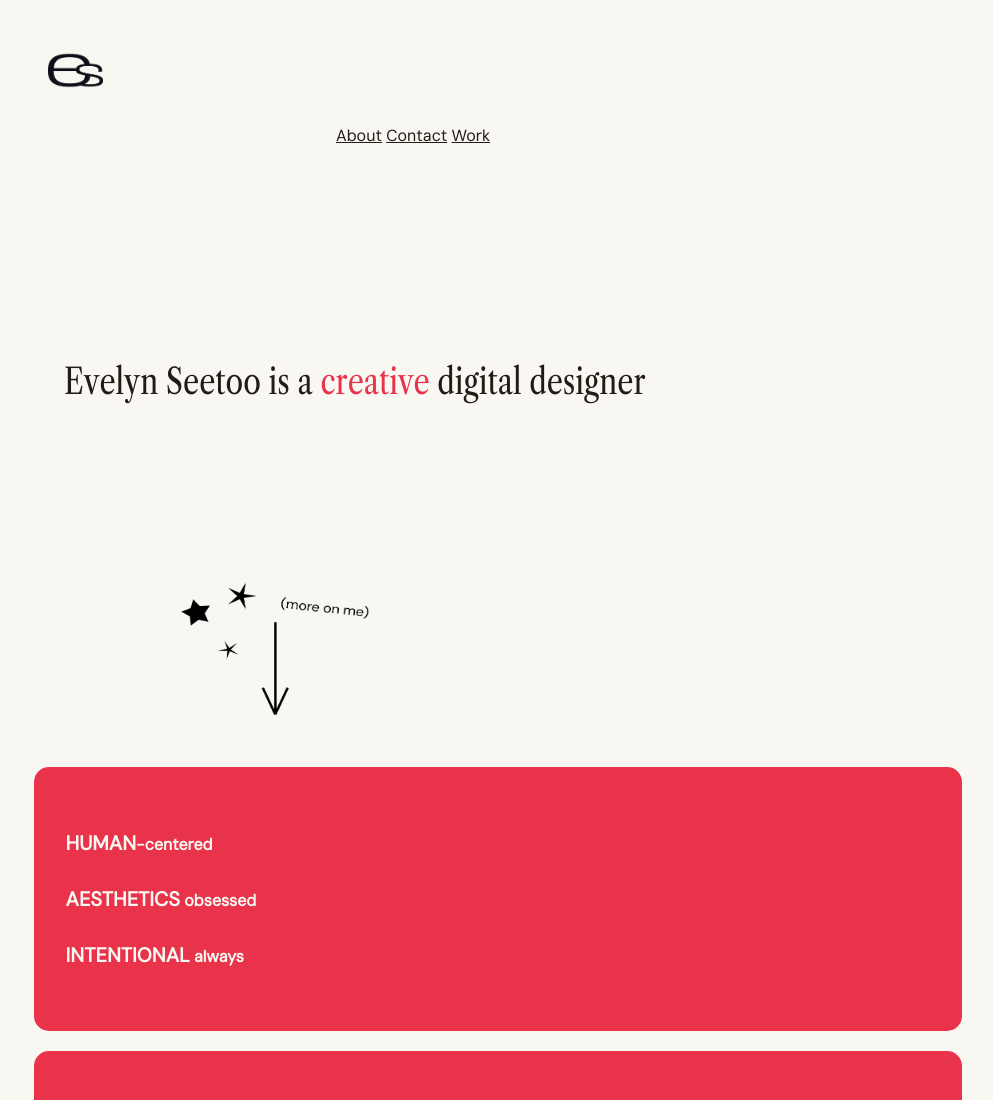
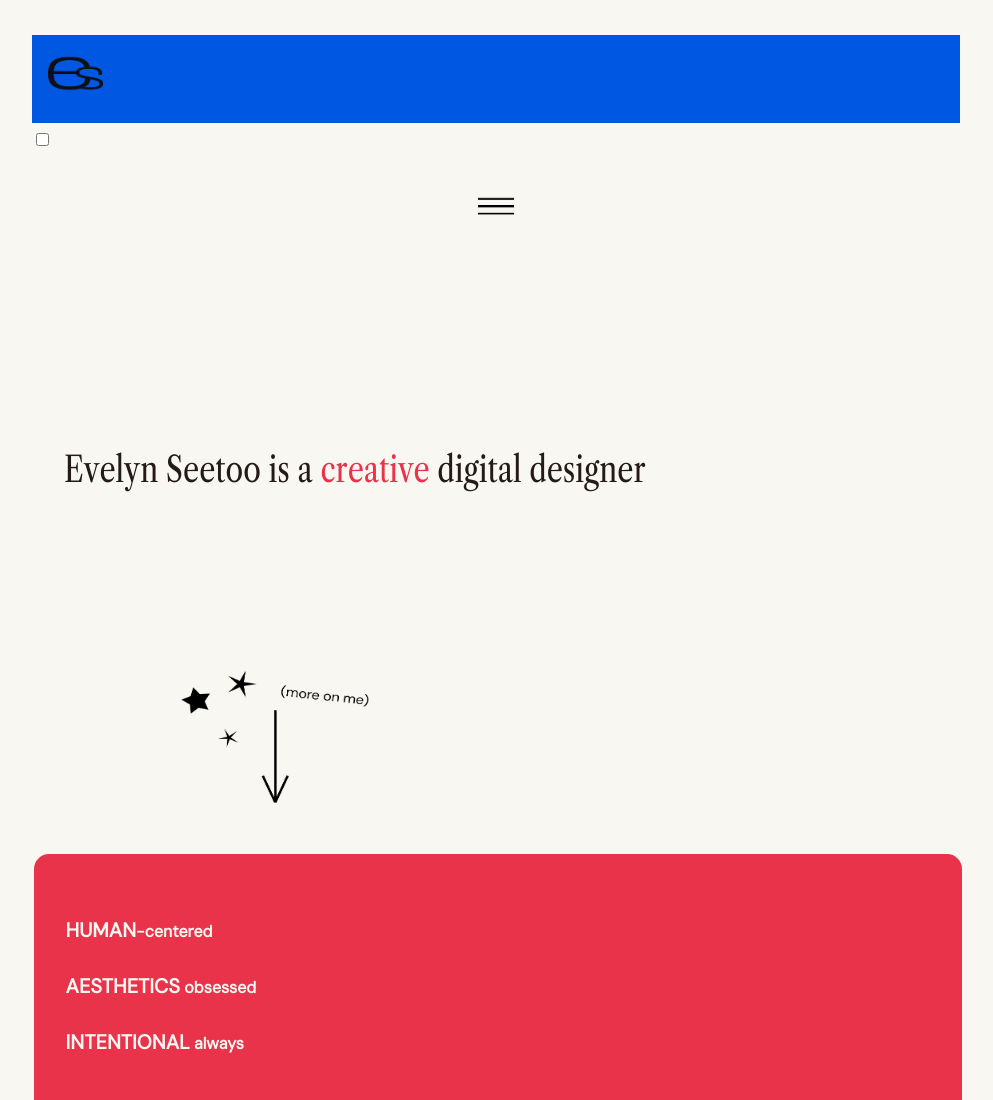
Before and after one commit to eseetoo/uxid231--es3468-, a plain HTML site: page index.html in a window 1280 px wide. Shown: the top 1100 px of the page, without its empty margins (144-1137 px from the left). Drawn offline with Linux system fonts and the light colour scheme.

Commit message:
update begin menu

```diff
--- a/index.html
+++ b/index.html
@@ -8,20 +8,35 @@
 </head>
 <body>
     <header>
-
-    </header>
-    <nav>
-        <div class="logo">
+         <div class="logo">
             <a href="index.html">
                 <img src = "media/logo/ES_LOGO.png" alt = "lowercase letters e and s" width = "55" height = "45">
                 </a>
         </div>
+       <div class = menu>
+        <div class = menu-controls>
+        <input type = "checkbox" id="menu-state" class="visually-hidden"/>
+        <label for ="menu-state" class="menu-toggle">
+            <span class ="visually-hidden"></span>
+            <span class = "icon icon-open" aria-hidden="true">
+                <img src = "media/GD/menu-icon-burger.png" width = "40" height = "48" alt = "" aria-hidden = "true" />
+            </span>
+            <span class = "icon icon-close" aria-hidden="true">
+                <img src = "media/GD/menu-icon-x.png" width = "48" height = "48" alt = "" aria-hidden = "true" />
+            </span>
+        </label>
+        </div>
+       </div>
+       <nav id = "nav">
         <div class="nav-links">
-            <a href="about.html">About</a>
-            <a href="contact.html">Contact</a>
-            <a href="work.html">Work</a>
+            <ul>
+            <li><a href="about.html">About</a></li>
+            <li>><a href="contact.html">Contact</a></li>
+            <li><a href="work.html"> Work</a></li>
+            </ul>
         </div>
     </nav>
+    </header>
     <main>
         <div id = "intro">
             <h1 id="ES">Evelyn Seetoo is a <span id="creative">creative</span> digital designer</h1>
--- a/styles.css
+++ b/styles.css
@@ -18,8 +18,6 @@
 
 * {
     box-sizing: border-box;
-    margin: 0;
-    padding: 0;
 }
 
 
@@ -113,7 +111,81 @@ body a:hover {
 header {
     background: var(--background-beige);
     color: var(--dark-text);
+
+
+    margin-block: var(--space-base);
+    margin-inline: auto;
+    padding: 1.2rem 1rem;
+    width: 100%;
+    max-width: 60rem;
+
+
+
+    .menu-toggle {
+        font-size: 1.75rem;
+        line-height: 1;
+
+        width: 100%;
+        max-width: 60rem;
+
+
+
+        &:hover {
+            background-color: var(--footer-beige);
+        }
+    }
+
+    .icon {
+        text-align: center;
+        height: 100%;
+        display: block;
+
+        position: relative;
+        top:1rem;
+    }
+
+    .icon-close {
+        display:none;
+    }
+
+    #menu-state:checked ~ .menu-toggle {
+        .icon-open {
+            display: none;
+        }
+
+        .icon-close {
+            display: block;
+        }
+    }
 }
+ .logo {
+    position: sticky;
+	top: 0;
+	z-index: 10;
+    background-color: #0057E1;
+ }
+
+ #nav {
+    background-color: var(--accent-red);
+    width: 100%;
+    margin-block-start: 0.75rem;
+    display:none;
+
+    li {
+        padding:0;
+        border-top: 1px solid;
+
+        a{
+            color:var(--accent-blue);
+            padding: var(--space-base);
+            display:block;
+        }
+    }
+
+    .header-controls:has(#menu-state:checked) ~ #nav {
+        display:block;
+    }
+ }
 
 nav {
     background: var(--background-beige);
@@ -148,13 +220,8 @@ nav a:hover {
     color: var(--accent-blue);
 }
 
-.nav-links {
-   margin-left:19rem;
-}
 
-.logo{
 
-}
 
 main {
     background: var(--background-beige);
```
Also changed, not shown: media/GD/menu-icon-burger.png (added), media/GD/menu-icon-x.png (added).
